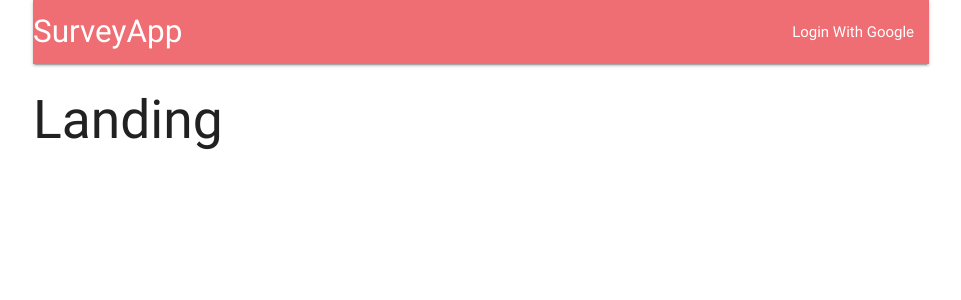
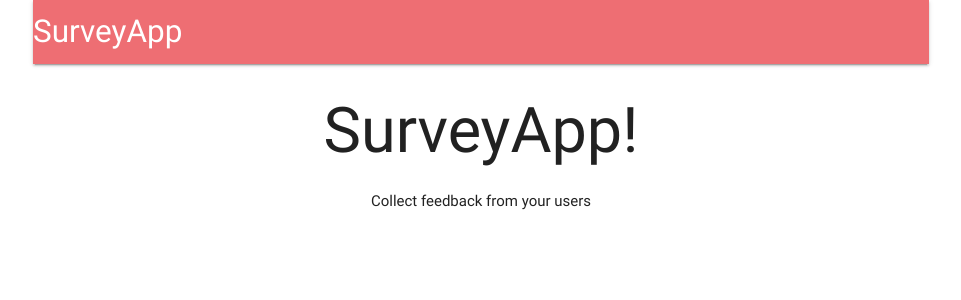
Before and after one commit to dmayes403/SurveyApp, a React (Create React App) app in the folder client/: page / in a window 1280 px wide. Shown: the top 300 px of the page, without its empty margins (159-1120 px from the left). Built offline with nearby package versions, Linux system fonts and the light colour scheme; no server answers.

Commit message:
logout wired up to backend

```diff
--- a/client/src/components/App.js
+++ b/client/src/components/App.js
@@ -4,10 +4,10 @@
 import * as actions from '../actions';
 
 import Header from './Header';
+import Landing from './Landing';
 
 const Dashboard = () => <h2>Dashboard</h2>
 const SurveyView = () => <h2>SurveyView</h2>
-const Landing = () => <h2>Landing</h2>
 
 class App extends Component {
     componentDidMount() {
--- a/client/src/components/Header.js
+++ b/client/src/components/Header.js
@@ -1,6 +1,20 @@
 import React, { Component } from 'react';
+import { connect } from 'react-redux';
 
 class Header extends Component {
+    renderContent() {
+        switch(this.props.auth) {
+            case null:
+                return;
+            case false:
+                return (
+                    <li><a href="/auth/google">Login With Google</a></li>
+                );
+            default:
+                return <li><a href="/api/logout">Logout</a></li>;
+        }
+    }
+
     render() {
         return (
             <nav>
@@ -9,9 +23,7 @@
                         SurveyApp
                     </a>
                     <ul className="right">
-                        <li>
-                            <a>Login With Google</a>
-                        </li>
+                        {this.renderContent()}
                     </ul>
                 </div>
             </nav>
@@ -19,4 +31,10 @@
     }
 }
 
-export default Header;
+function mapStateToProps({ auth }) {
+// function mapStateToProps(state) {
+    // return { auth: state.auth };
+    return { auth };
+}
+
+export default connect(mapStateToProps)(Header);
--- /dev/null
+++ b/client/src/components/Landing.js
@@ -0,0 +1,14 @@
+import React from 'react'
+
+const Landing = () => {
+    return (
+        <div style={{ textAlign: 'center' }}>
+            <h1>
+                SurveyApp!
+            </h1>
+            Collect feedback from your users
+        </div>
+    );
+};
+
+export default Landing;
```
Also changed, not shown: 1 other file (tests, documents, lock files or other folders).
